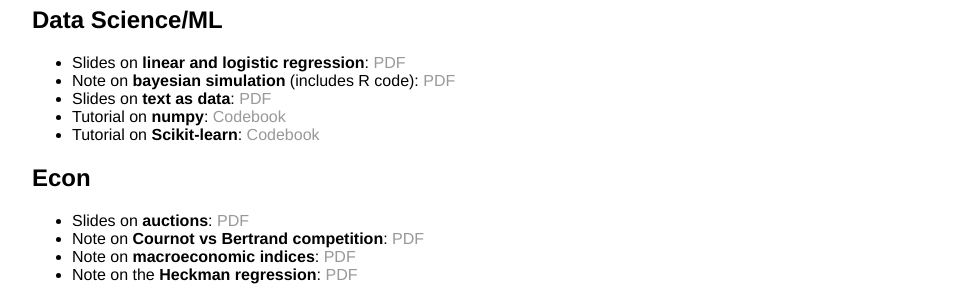
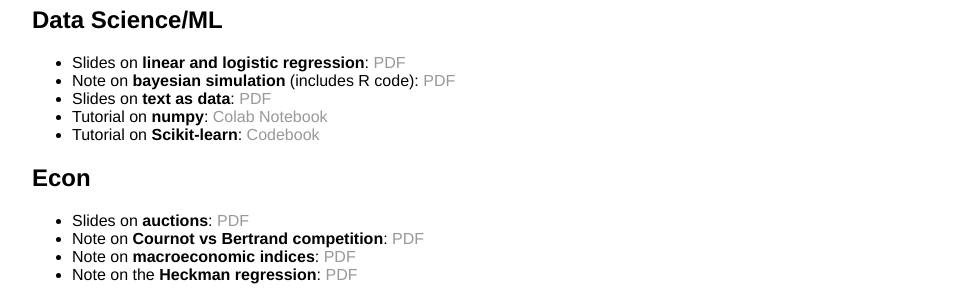
Before and after one commit to 12mre1/12mre1.github.io, a Jekyll site: the page built from teach/index.html, in a window 1280 px wide. Shown: the part 544-844 px from the top of the page, without its empty margins (160-1114 px from the left). Built offline with Jekyll 4.4.1, drawn with Linux system fonts in a browser that asks for light colours.

Commit message:
upload numpy tutorial

```diff
--- a/teach/index.html
+++ b/teach/index.html
@@ -43,7 +43,7 @@
 
 <li>Slides on <b>text as data</b>: <a href = "/teach/#" target="_blank">PDF</a></li>
 
-<li>Tutorial on <b>numpy</b>: <a href = "/teach/#" target="_blank">Codebook</a></li>
+<li>Tutorial on <b>numpy</b>: <a href = "https://colab.research.google.com/drive/1cn3sdwL3TqQmBTGX1wcNLH32KHzCUjPG?usp=sharing" target="_blank">Colab Notebook</a></li>
 
 <li>Tutorial on <b>Scikit-learn</b>: <a href = "/teach/#" target="_blank">Codebook</a></li>
 
```
Also changed, not shown: _posts/2020-11-15-An-Intro-to-OLS-Regression.md (+1 -1 lines).
